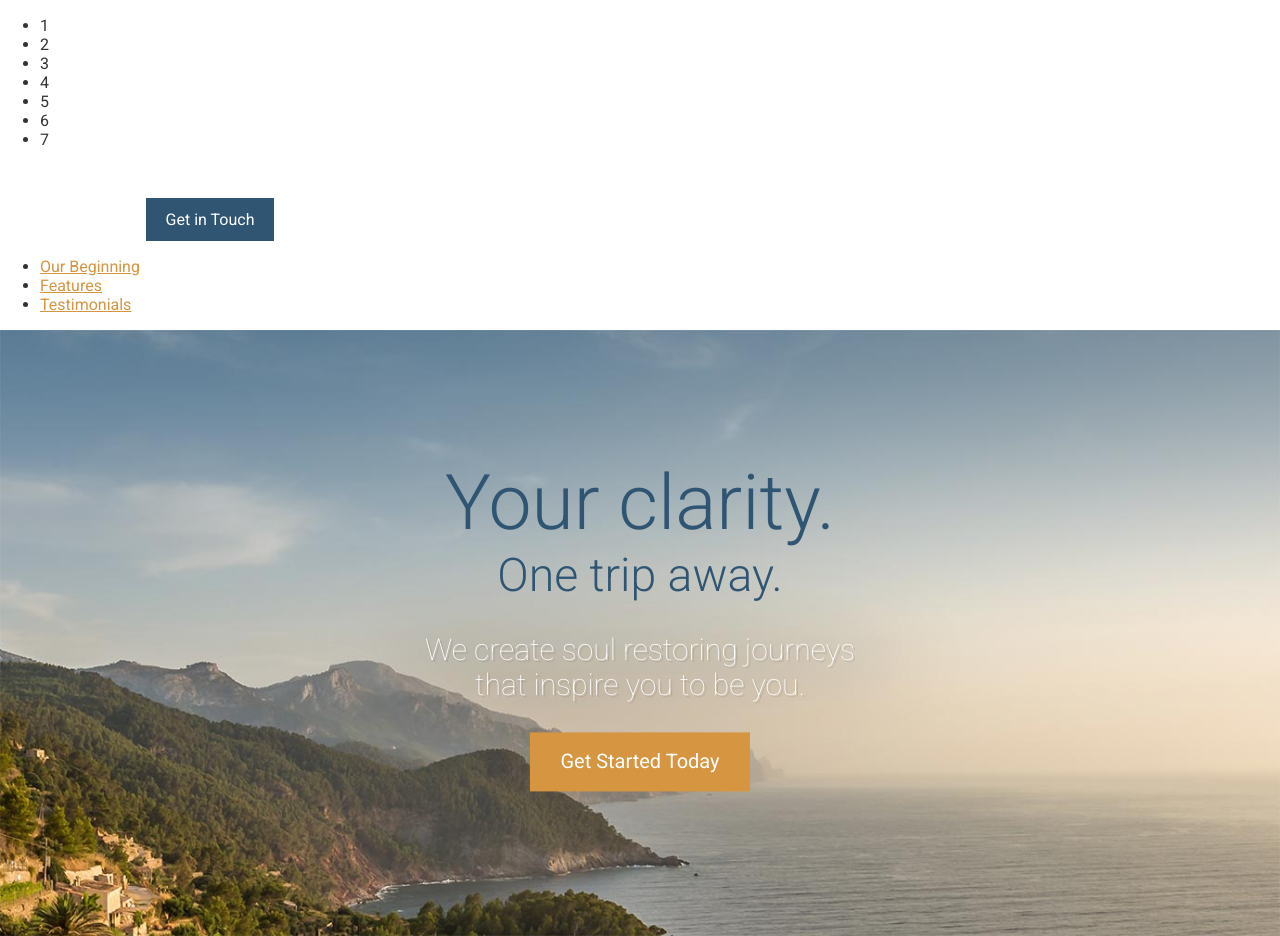
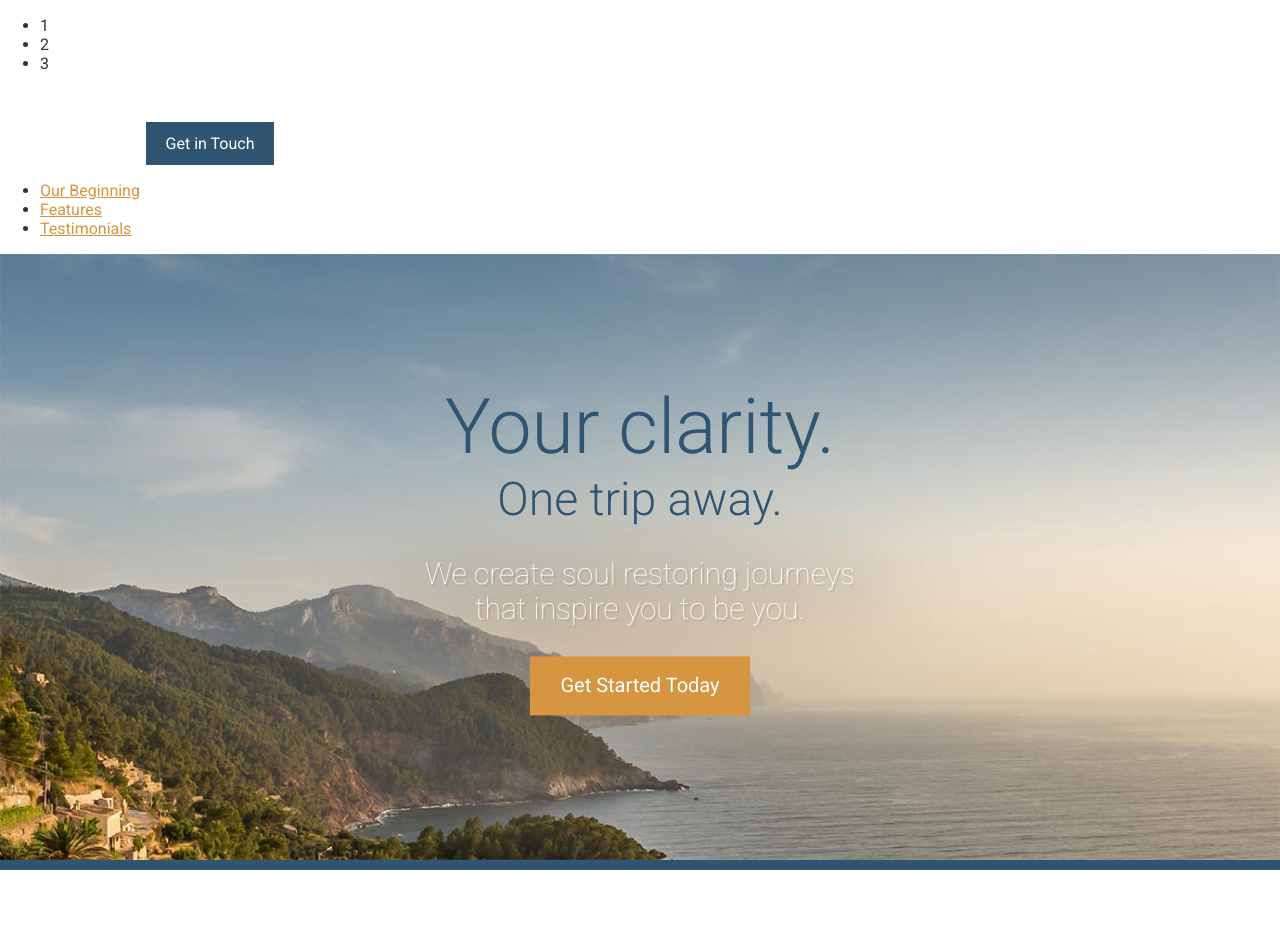
Before and after one commit to ywCN/travel-site, a website: page app/index.html in a window 1280 px wide. Shown: the top 936 px of the page. Drawn offline with Linux system fonts and the light colour scheme.

Commit message:
complete

```diff
--- a/app/index.html
+++ b/app/index.html
@@ -16,10 +16,6 @@
     <li>1</li>
     <li>2</li>
     <li>3</li>
-    <li>4</li>
-    <li>5</li>
-    <li>6</li>
-    <li>7</li>
   </ul>
   <header>
     <img src="assets/images/icons/clear-view-escapes.svg">
```
